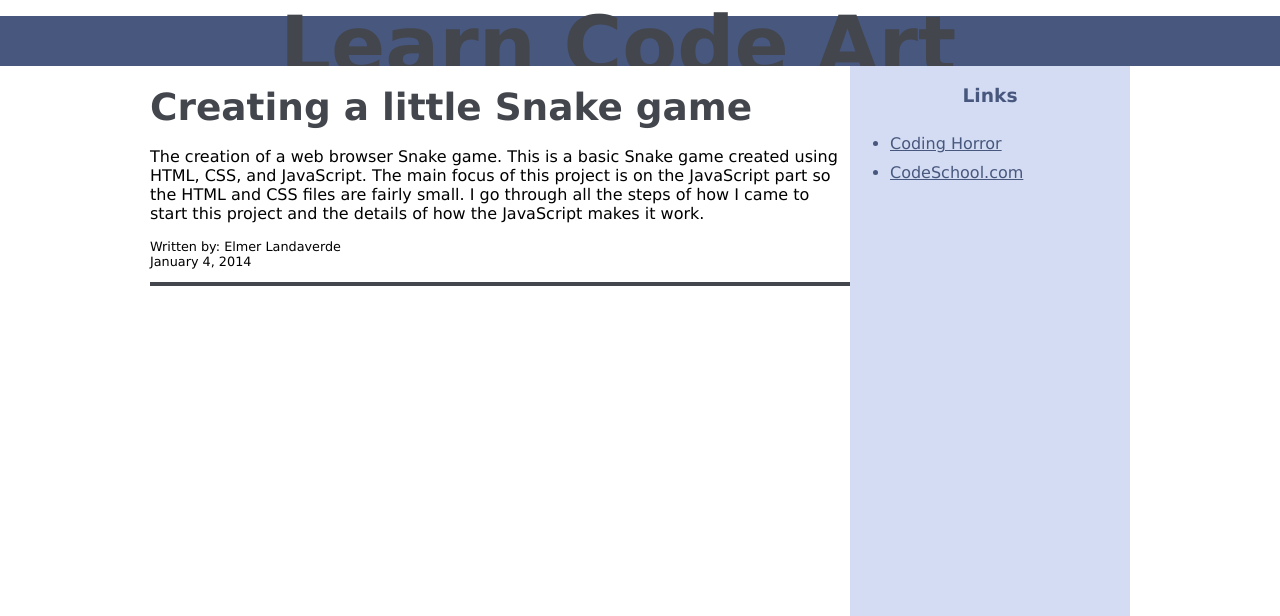
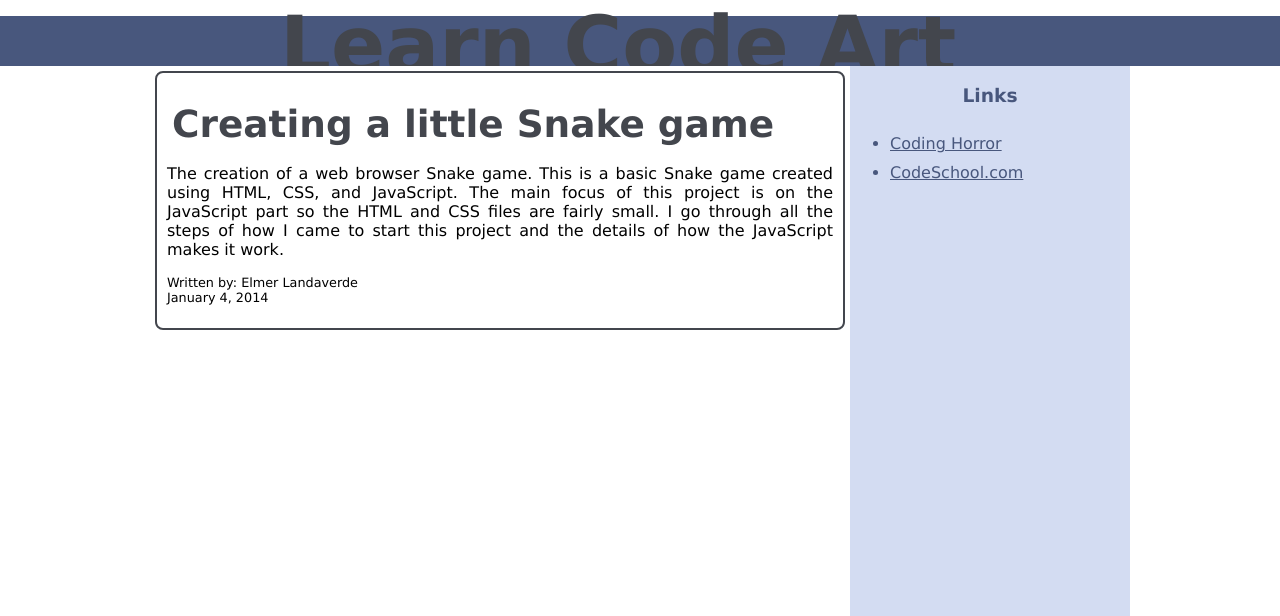
Before and after one commit to elmerland/home_page, a PHP site: page / in a window 1280 px wide. Shown: the part 184-800 px from the top of the page. Run offline with PHP 8.4, Linux system fonts and the light colour scheme; some libraries are stand-ins or nearby versions.

Commit message:
Added round borders for article excerpts and changed hover state for article excerpt titles

```diff
--- a/css/article.css
+++ b/css/article.css
@@ -72,17 +72,31 @@ article.main footer p {
 /* Create style for article excertp */
 
 article.excerpt {
-	border-bottom: 4px solid #43464D;
+	padding: 10px;
+	margin: 5px;
+	border: 2px solid #43464D;
+	-webkit-border-radius: 8px;
+	-moz-border-radius: 8px;
+	border-radius: 8px;
+}
+
+article.excerpt p {
+	text-align: justify;
 }
 
 article.excerpt h3 a{
 	text-decoration: none;
 	color: #43464D;
 	font-size: 2em;
+	padding: 5px;
 }
 
 article.excerpt h3 a:hover {
-	color: #8A2725;
+	color: #FFFFFF;
+	background-color: #43464D;
+	-webkit-border-radius: 8px;
+	-moz-border-radius: 8px;
+	border-radius: 8px;
 }
 
 article.excerpt footer {
```
